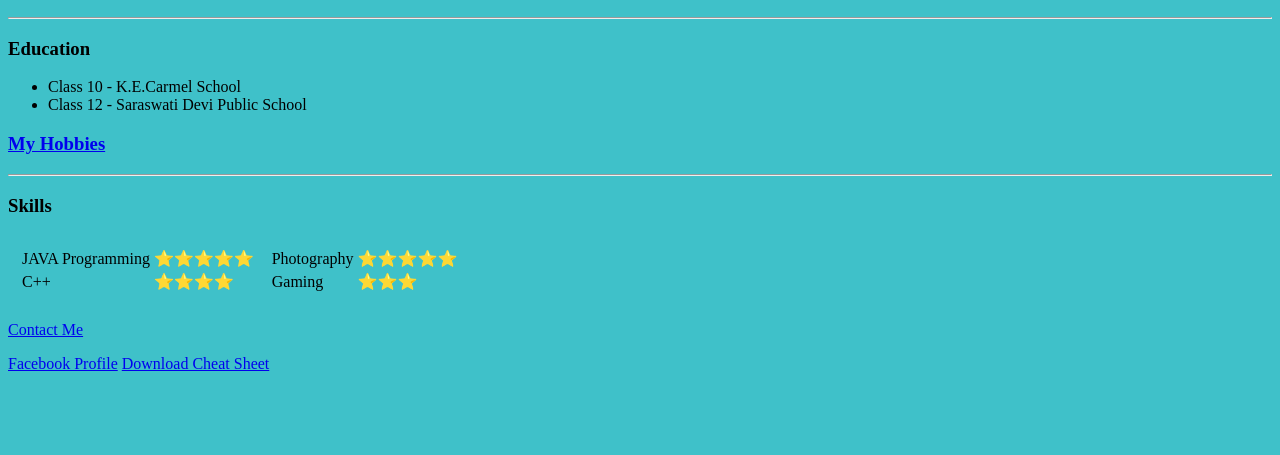
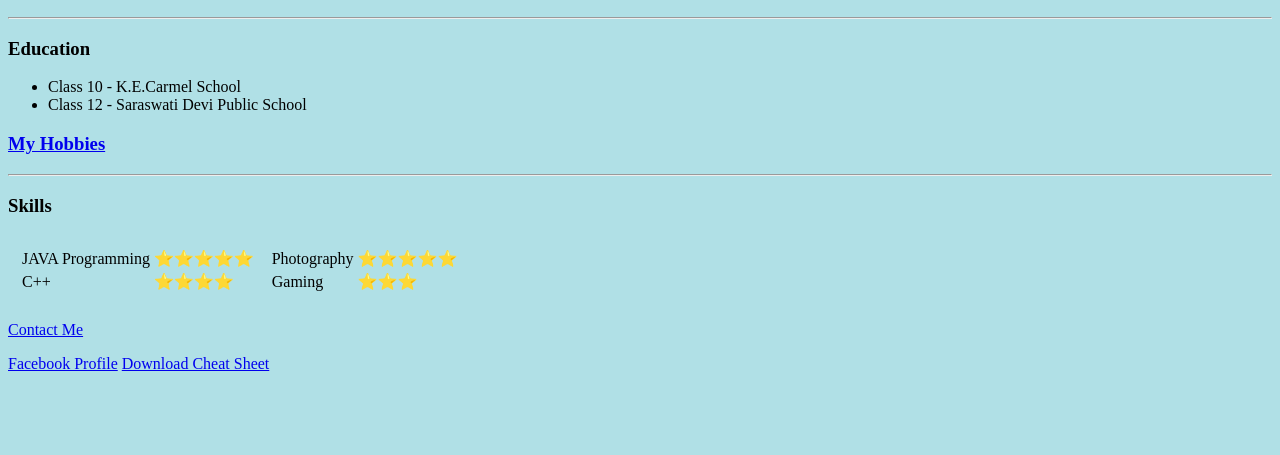
Before and after one commit to adipondas/cv, a plain HTML site: page index.html in a window 1280 px wide. Shown: the part 345-800 px from the top of the page. Drawn offline with Linux system fonts and the light colour scheme.

Commit message:
Update index.html

```diff
--- a/index.html
+++ b/index.html
@@ -4,7 +4,7 @@
     <meta charset="utf-8">
     <title>Adipon's Personal Site</title>
   </head>
-  <body style="background-color: #3fc1c9">
+  <body style="background-color: powderblue">
       <table cellspacing="20">
           <td><img src="https://instagram.frdp1-1.fna.fbcdn.net/vp/68a86fa49603268c1a2843e848185387/5D5F255E/t51.2885-19/s150x150/47691020_359547981502731_8699851605492629504_n.jpg?_nc_ht=instagram.frdp1-1.fna.fbcdn.net" alt="adipon profile picture"></td>
           <td><h1>Adipon Das</h1>
```
